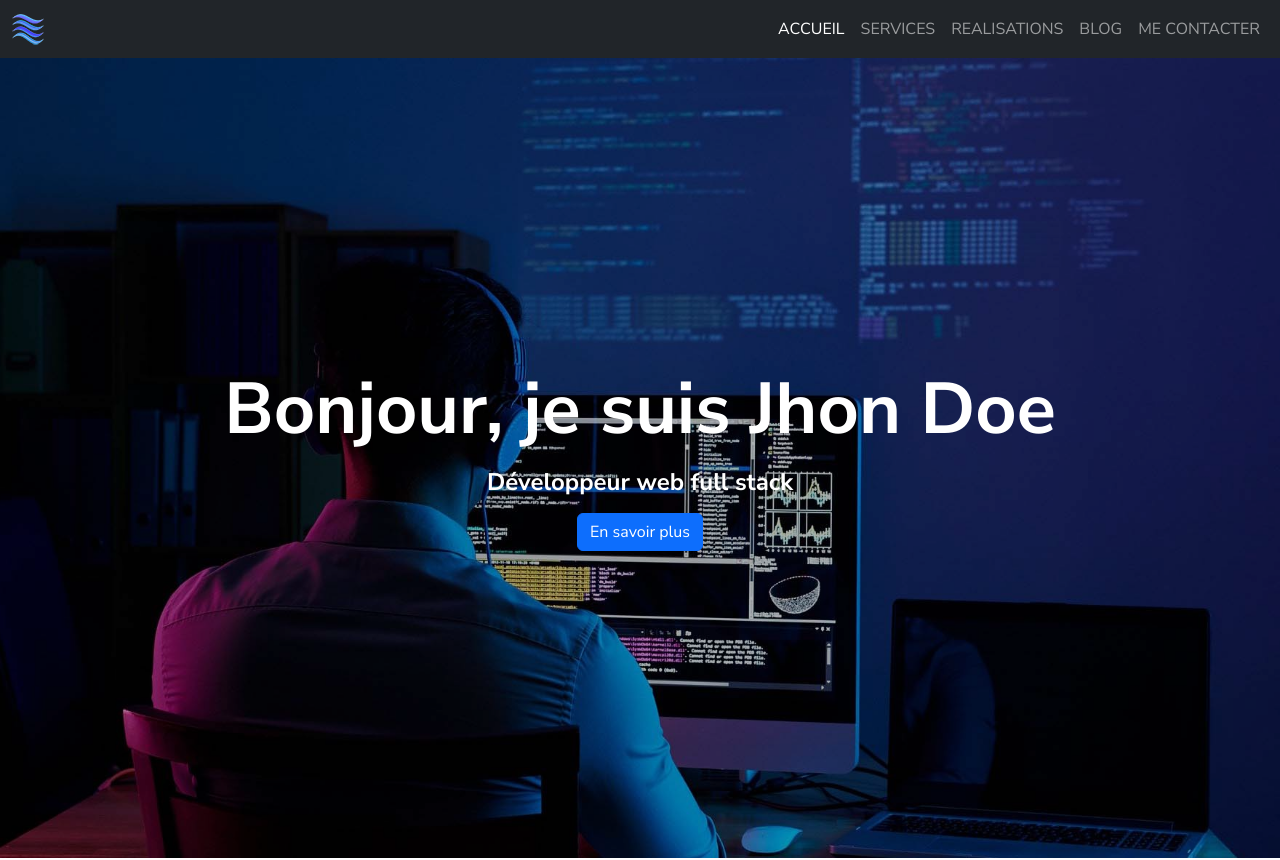
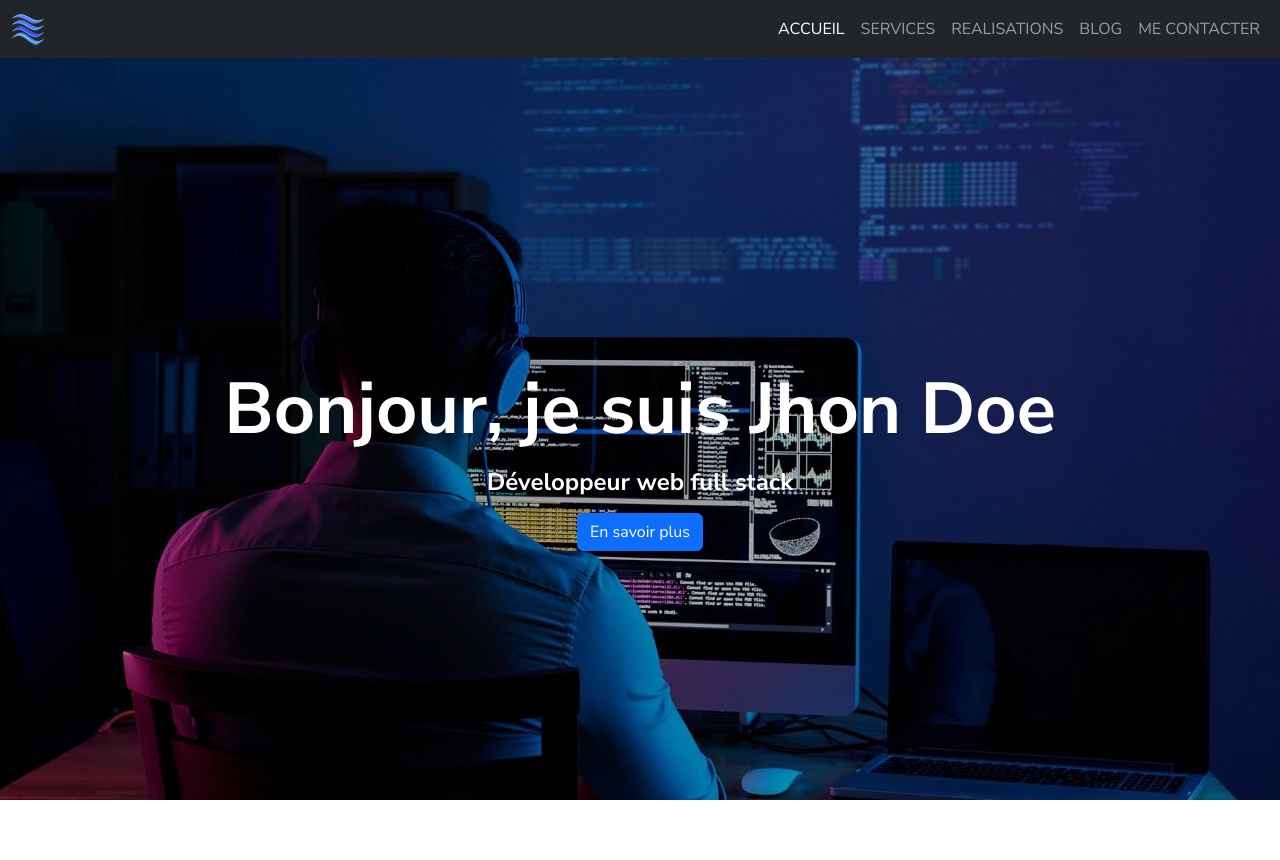
Before and after one commit to ZeleffOff/jhondoe-cv, a React (Create React App) app: page / in a window 1280 px wide. Shown: the top 860 px of the page. Built offline with nearby package versions, Linux system fonts and the light colour scheme.

Commit message:
fix: débordement de l'image de fond d'accueil

```diff
--- a/src/pages/styles/homepage.css
+++ b/src/pages/styles/homepage.css
@@ -18,6 +18,8 @@
 #background {
   z-index: -1;
   position: absolute;
+  top: 0;
+  left: 0;
   background: center / cover url("../../../public/img/hero-bg-mobile.jpg")
     no-repeat;
 }
```
